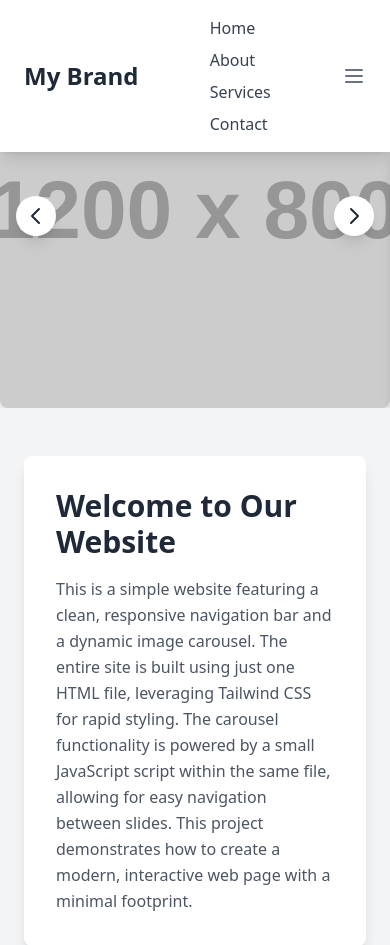
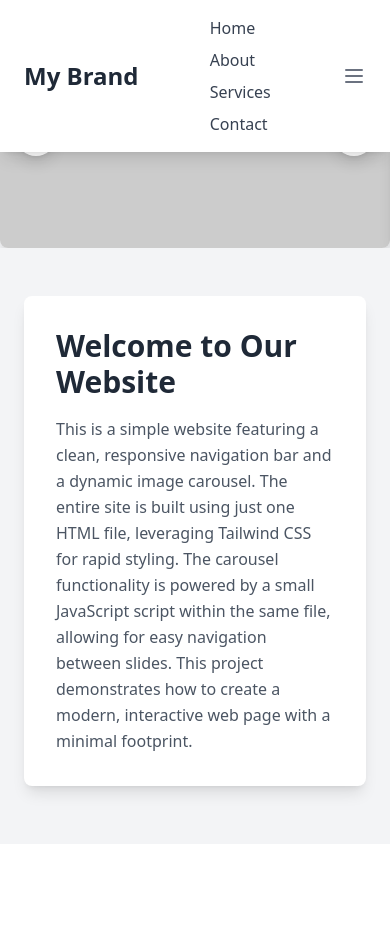
Before and after one commit to amalvichu/VigilEye, a Django app: page / in a window 390 px wide. Shown: the top 945 px of the page. After the commit the page ends 806 px from the top, so only its background shows below. Run offline with Django 5.2, Linux system fonts and the light colour scheme; grey boxes labelled with a size stand in for pictures from a placeholder-image service; some libraries are stand-ins or nearby versions.

Commit message:
style(templates): adjust carousel item height for better responsiveness

```diff
--- a/templates/index.html
+++ b/templates/index.html
@@ -56,10 +56,10 @@ le    <nav class="bg-white shadow-lg fixed top-0 left-0 w-full z-50">
 
         <div id="carousel" class="carousel-container flex transition-transform duration-700 ease-in-out">
 
-            <div class="carousel-item flex-shrink-0 w-full h-96 md:h-screen bg-cover bg-center rounded-lg shadow-lg" style="background-image: url('https://placehold.co/1200x800/222222/cccccc?text=Image+1');"></div>
-            <div class="carousel-item flex-shrink-0 w-full h-96 md:h-screen bg-cover bg-center rounded-lg shadow-lg" style="background-image: url('https://placehold.co/1200x800/333333/cccccc?text=Image+2');"></div>
-            <div class="carousel-item flex-shrink-0 w-full h-96 md:h-screen bg-cover bg-center rounded-lg shadow-lg" style="background-image: url('https://placehold.co/1200x800/444444/cccccc?text=Image+3');"></div>
-            <div class="carousel-item flex-shrink-0 w-full h-96 md:h-screen bg-cover bg-center rounded-lg shadow-lg" style="background-image: url('https://placehold.co/1200x800/555555/cccccc?text=Image+4');"></div>
+            <div class="carousel-item flex-shrink-0 w-full h-56 md:h-[65vh] bg-cover bg-center rounded-lg shadow-lg" style="background-image: url('https://placehold.co/1200x800/222222/cccccc?text=Image+1');"></div>
+            <div class="carousel-item flex-shrink-0 w-full h-56 md:h-[65vh] bg-cover bg-center rounded-lg shadow-lg" style="background-image: url('https://placehold.co/1200x800/333333/cccccc?text=Image+2');"></div>
+            <div class="carousel-item flex-shrink-0 w-full h-56 md:h-[65vh] bg-cover bg-center rounded-lg shadow-lg" style="background-image: url('https://placehold.co/1200x800/444444/cccccc?text=Image+3');"></div>
+            <div class="carousel-item flex-shrink-0 w-full h-56 md:h-[65vh] bg-cover bg-center rounded-lg shadow-lg" style="background-image: url('https://placehold.co/1200x800/555555/cccccc?text=Image+4');"></div>
         </div>
 
 
```
